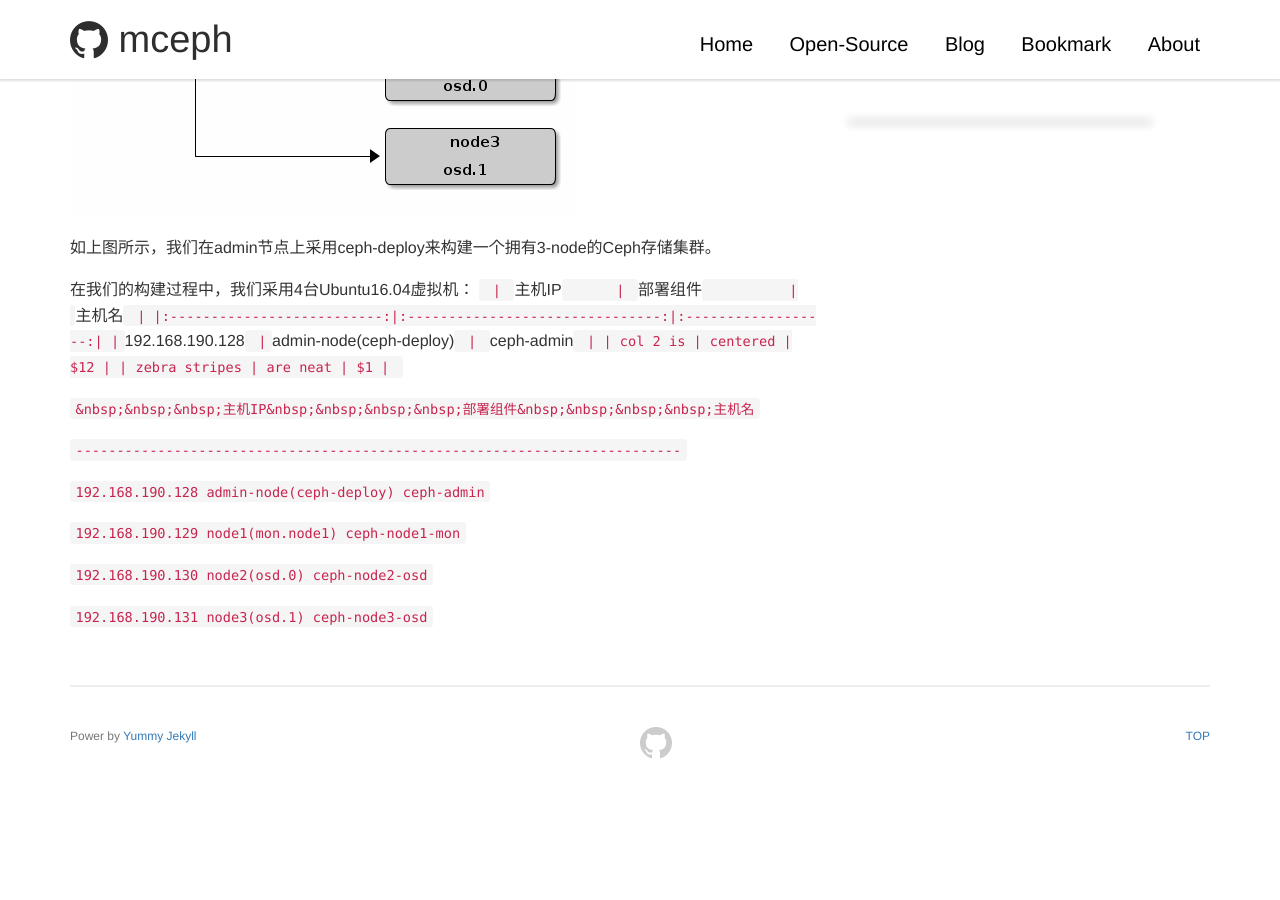
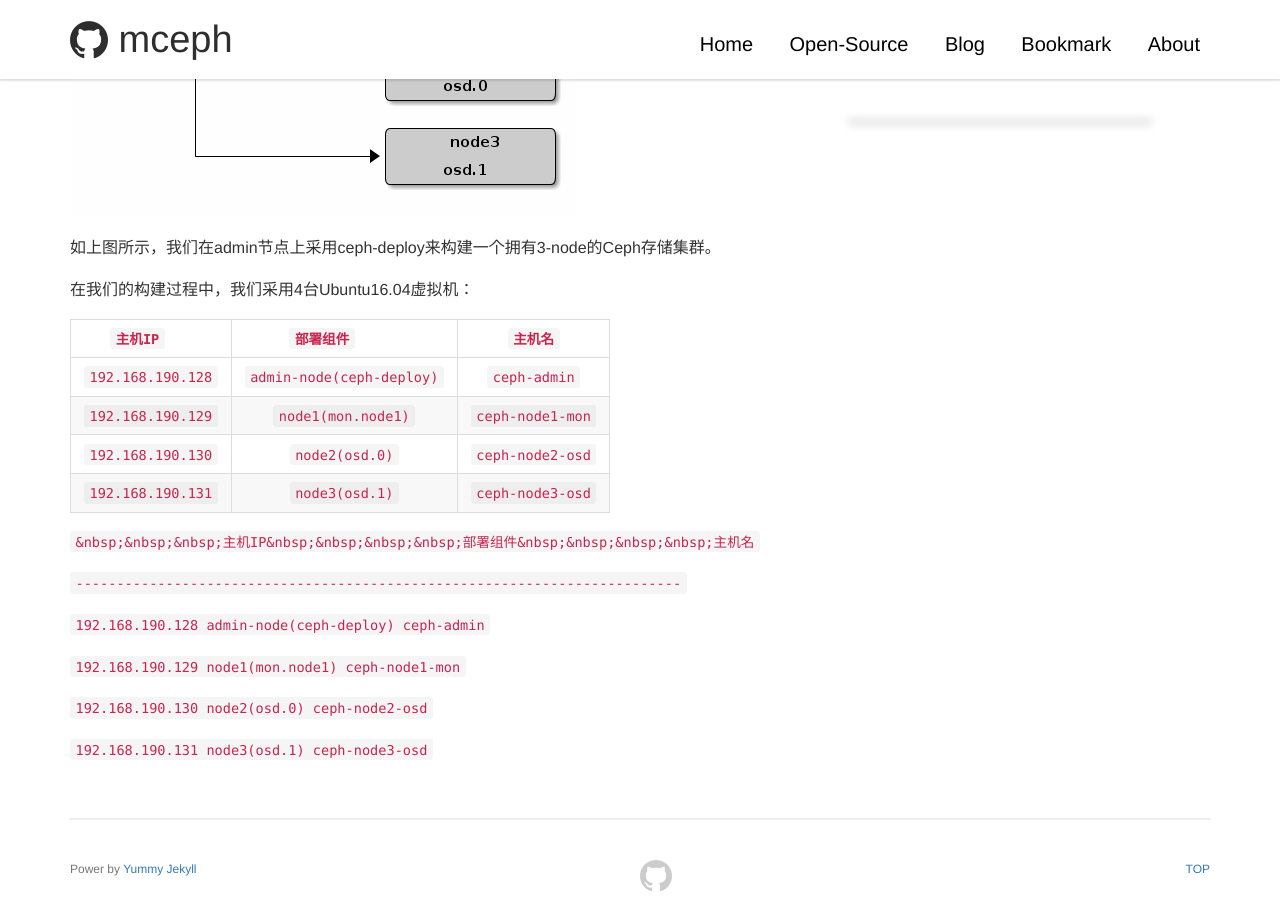
Before and after one commit to mceph/mceph.github.io, a Jekyll site: the page built from _posts/2017/2017-06-20-ceph-install-quick.md, in a window 1280 px wide and 900 px high, scrolled down 825 px. Built offline with Jekyll 4.4.1, drawn with Linux system fonts in a browser that asks for light colours; comment, search, counter and statistics services are not loaded; before the commit the page ends 1592 px from its top, so only the background shows below that.

Commit message:
Update 2017-06-20-ceph-install-quick.md

```diff
--- a/_posts/2017/2017-06-20-ceph-install-quick.md
+++ b/_posts/2017/2017-06-20-ceph-install-quick.md
@@ -19,13 +19,14 @@ ceph存储集群环境的搭建较为复杂，即使参照官方文档，也容
 如上图所示，我们在admin节点上采用ceph-deploy来构建一个拥有3-node的Ceph存储集群。
 
 在我们的构建过程中，我们采用4台Ubuntu16.04虚拟机：
-``
+
 |        ``主机IP``          |         ``部署组件``             |     ``主机名``      |
 |:--------------------------:|:-------------------------------:|:------------------:|
-| ``192.168.190.128``        | ``admin-node(ceph-deploy)``     |    ``ceph-admin``  |
-| col 2 is      | centered      |   $12 |
-| zebra stripes | are neat      |    $1 |
-``
+| ``192.168.190.128``        | ``admin-node(ceph-deploy)``     |   ``ceph-admin``   |
+| ``192.168.190.129``        | ``node1(mon.node1)``            |  ``ceph-node1-mon``|
+| ``192.168.190.130``        | ``node2(osd.0)``                |  ``ceph-node2-osd``|
+| ``192.168.190.131``        | ``node3(osd.1)``                |  ``ceph-node3-osd``|
+
 
 ``&nbsp;&nbsp;&nbsp;主机IP&nbsp;&nbsp;&nbsp;&nbsp;部署组件&nbsp;&nbsp;&nbsp;&nbsp;主机名``
 
```
